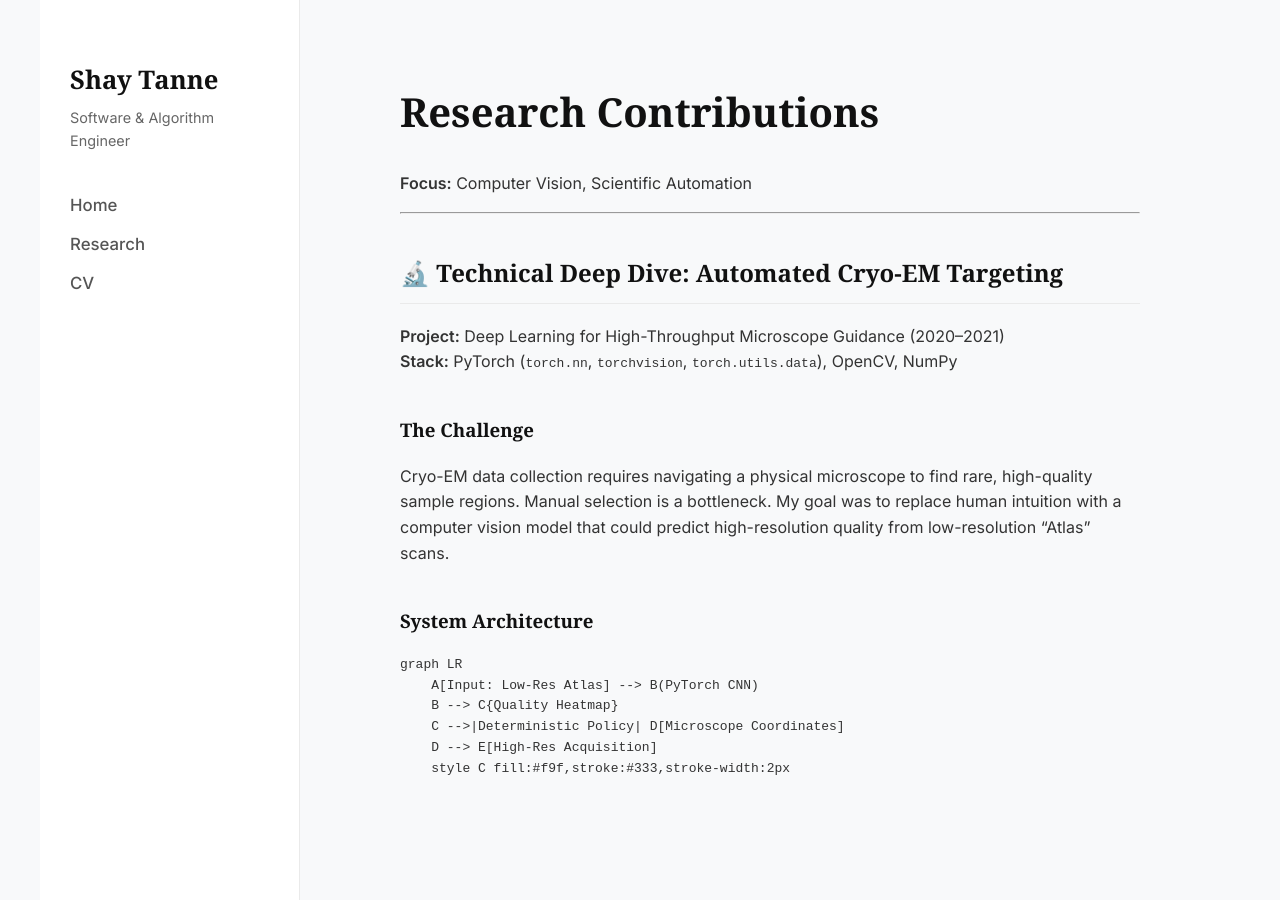
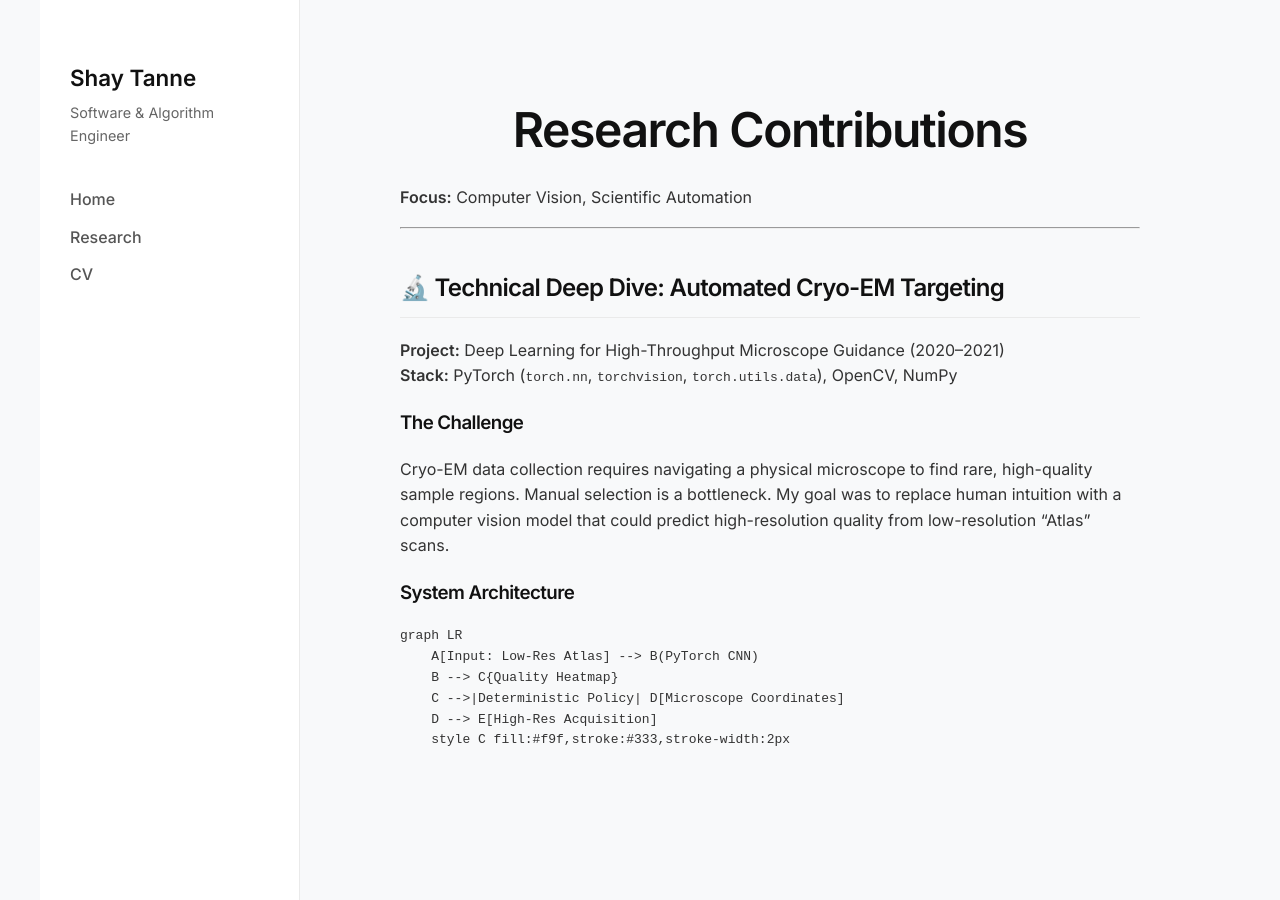
Before and after one commit to shaytanne/shaytanne.github.io, a Jekyll site: the page built from research.md, in a window 1280 px wide and 900 px high. Built offline with Jekyll 4.4.1, drawn with Linux system fonts in a browser that asks for light colours; some web fonts are replaced.

Commit message:
sidebar cleanup, landing header

```diff
--- a/_layouts/default.html
+++ b/_layouts/default.html
@@ -23,11 +23,10 @@
             <li><a href="{{ '/research/' | relative_url }}">Research</a></li>
             <li><a href="{{ '/cv/' | relative_url }}">CV</a></li>
         </ul>
-
-        <div class="social-links">
-            <a href="https://github.com/shaytanne" title="GitHub"><i class="fab fa-github"></i></a>
-            <a href="https://linkedin.com/in/shay-tanne" title="LinkedIn"><i class="fab fa-linkedin"></i></a>
-            <a href="mailto:shaytanne1@gmail.com" title="Email"><i class="fas fa-envelope"></i></a>
+        <div class="sidebar-socials">
+          <a href="https://github.com/shaytanne"><i class="fab fa-github"></i></a>
+          <a href="https://linkedin.com/in/shay-tanne"><i class="fab fa-linkedin"></i></a>
+          <a href="mailto:shaytanne1@gmail.com"><i class="fas fa-envelope"></i></a>
         </div>
     </aside>
 
--- a/assets/css/styles.css
+++ b/assets/css/styles.css
@@ -1,64 +1,54 @@
-/* --- PROFESSIONAL LIGHT THEME VARIABLES --- */
+/* --- VARIABLES --- */
 :root {
-    --bg-color: #f8f9fa;       /* "White Smoke" - Soft background */
-    --sidebar-bg: #ffffff;     /* Pure White - Clean separation */
-    --text-color: #333333;     /* Deep Charcoal - High readability */
-    --heading-color: #111111;  /* Near Black - Sharp headers */
-    --link-color: #0055B7;     /* "International Klein Blue" - Academic Standard */
-    --border-color: #eaeaea;   /* Very subtle borders */
+    --bg-color: #f8f9fa;
+    --sidebar-bg: #ffffff;
+    --text-color: #333333;
+    --heading-color: #111111;
+    --link-color: #0077cc;
+    --border-color: #eaeaea;
 }
 
 /* GLOBAL RESET */
 body {
     background-color: var(--bg-color);
     color: var(--text-color);
-    font-family: 'Inter', -apple-system, BlinkMacSystemFont, "Segoe UI", Roboto, sans-serif;
+    /* Modern font for everything */
+    font-family: 'Inter', -apple-system, BlinkMacSystemFont, sans-serif;
     line-height: 1.6;
     margin: 0;
-    padding: 0;
 }
 
-a { color: var(--link-color); text-decoration: none; font-weight: 500; transition: color 0.2s; }
-a:hover { color: #003366; text-decoration: underline; }
+a { color: var(--link-color); text-decoration: none; transition: color 0.2s; }
+a:hover { text-decoration: underline; }
 
-/* --- MAIN GRID LAYOUT --- */
+/* --- WRAPPER (Sidebar + Content) --- */
 .wrapper {
     display: grid;
-    /* 260px Sidebar | The rest is content */
     grid-template-columns: 260px 1fr;
     min-height: 100vh;
-    max-width: 1200px; /* Prevents it from getting too wide on huge screens */
-    margin: 0 auto;    /* Centers the whole site */
+    max-width: 1200px;
+    margin: 0 auto;
 }
 
-/* --- SIDEBAR (Fixed Left) --- */
+/* --- SIDEBAR --- */
 .sidebar {
     background-color: var(--sidebar-bg);
     padding: 60px 30px;
     border-right: 1px solid var(--border-color);
-
-    /* Make it sticky */
     position: sticky;
     top: 0;
     height: 100vh;
-
     display: flex;
     flex-direction: column;
 }
 
 .sidebar-name {
-    font-family: "Georgia", serif; /* Serif font for Name looks classy */
-    font-size: 1.6rem;
+    font-size: 1.4rem; /* Slightly smaller in sidebar to not compete with main header */
     font-weight: 700;
     color: var(--heading-color);
     margin-bottom: 5px;
 }
-
-.sidebar-title {
-    font-size: 0.9rem;
-    color: #666;
-    margin-bottom: 40px;
-}
+.sidebar-title { font-size: 0.9rem; color: #666; margin-bottom: 40px; }
 
 .nav-list {
     list-style: none;
@@ -68,17 +58,11 @@ a:hover { color: #003366; text-decoration: underline; }
     flex-direction: column;
     gap: 12px;
 }
+.nav-list a { color: #555; font-weight: 500; }
+.nav-list a:hover { color: var(--link-color); }
 
-.nav-list a {
-    color: #555; /* Neutral grey for unclicked links */
-    font-size: 1.05rem;
-}
-.nav-list a:hover {
-    color: var(--link-color); /* Blue on hover */
-}
-
-.social-links {
-    margin-top: auto; /* Push to bottom */
+.sidebar-socials {
+    margin-top: auto;
     padding-top: 20px;
     border-top: 1px solid var(--border-color);
     display: flex;
@@ -86,50 +70,54 @@ a:hover { color: #003366; text-decoration: underline; }
     font-size: 1.2rem;
 }
 
-/* --- MAIN CONTENT AREA --- */
+/* --- MAIN CONTENT --- */
 .main-content {
-    padding: 80px 100px; /* Spacious padding */
-    text-align: left;    /* Standard reading alignment */
-    max-width: 750px;    /* Optimal reading width */
-    margin: 0 auto;      /* Center the text block */
+    padding: 60px 100px;
+    max-width: 800px;
+    margin: 0 auto;
 }
 
-/* Typography */
-h1, h2, h3 { color: var(--heading-color); margin-top: 40px; font-family: "Georgia", serif; }
-h1 { font-size: 2.5rem; margin-top: 0; }
-h2 { border-bottom: 1px solid var(--border-color); padding-bottom: 10px; font-size: 1.5rem; }
+/* MODERN HEADERS (The fix for your font request) */
+h1, h2, h3 {
+    color: var(--heading-color);
+    font-family: 'Inter', sans-serif; /* FORCE Modern Font */
+    letter-spacing: -0.03em; /* Tight tracking for modern look */
+    font-weight: 800;
+}
 
-/* The Profile Picture (For Home Page Only) */
+h1 { font-size: 3rem; margin-bottom: 10px; text-align: center; } /* Big centered Title */
+h2 { font-size: 1.5rem; border-bottom: 1px solid var(--border-color); padding-bottom: 10px; margin-top: 40px; }
+
+/* --- HEADER (In index.md) --- */
+.home-header {
+    text-align: center;
+    margin-bottom: 50px;
+}
+
+/* The row of links (CV | GitHub | Twitter) */
+.header-links {
+    font-size: 1.1rem;
+    font-weight: 500;
+    margin-bottom: 30px;
+    color: var(--link-color);
+}
+.header-links a { margin: 0 8px; font-weight: 600; }
+.header-links span { color: #ccc; } /* The divider pipes "|" */
+
+/* Profile Picture */
 .home-profile-pic {
-    width: 180px;
-    height: 180px;
+    width: 220px;
+    height: 220px;
     border-radius: 50%;
     object-fit: cover;
-    border: 4px solid #fff;
-    box-shadow: 0 4px 12px rgba(0,0,0,0.1); /* Soft shadow */
-    margin-bottom: 30px;
-    display: block;
-    margin-left: auto;
-    margin-right: auto;
+    border: 5px solid #fff;
+    box-shadow: 0 8px 20px rgba(0,0,0,0.1);
 }
 
-/* Centered Header Text for Home Page */
-.home-header {
-    text-align: center;
-    margin-bottom: 40px;
-}
-
-/* --- MOBILE RESPONSIVE --- */
+/* --- MOBILE --- */
 @media (max-width: 768px) {
     .wrapper { grid-template-columns: 1fr; }
-    .sidebar {
-        height: auto;
-        position: relative;
-        border-right: none;
-        border-bottom: 1px solid var(--border-color);
-        padding: 30px;
-        text-align: center;
-    }
-    .nav-list, .social-links { justify-content: center; flex-direction: row; flex-wrap: wrap; gap: 20px;}
+    .sidebar { position: relative; height: auto; border-right: none; border-bottom: 1px solid #eee; text-align: center; }
     .main-content { padding: 40px 20px; }
+    h1 { font-size: 2.2rem; }
 }
```
Also changed, not shown: index.md (+13 -2 lines).
